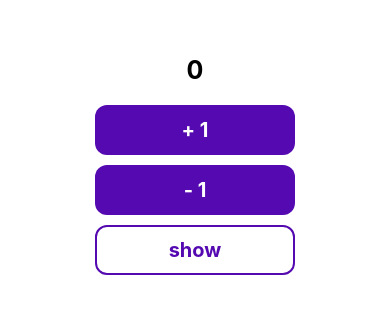
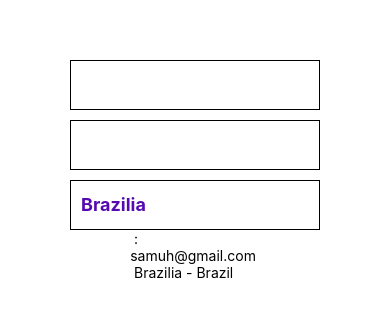
Before and after one commit to samuhmatos/introducaoReactNative, a React Native app: screen / in a window 390 px wide. Shown: the part 257-574 px from the top of the page. Built offline with nearby package versions, Linux system fonts and the light colour scheme.

Commit message:
Fundamentos de React: Atualizando Objetos no Estado

```diff
--- a/App.tsx
+++ b/App.tsx
@@ -5,39 +5,47 @@ import { TextInput } from "./src/components/TextInput";
 import { useState } from "react";
 
 export default function App() {
-  const [count, setCount] = useState<number>(0);
-  const [showCount, setShowCount] = useState(true);
+  const [formValues, setFormValues] = useState({
+    firstName: "",
+    lastName: "",
+    email: "samuh@gmail.com",
+    address: {
+      country: "Brazil",
+      city: "Brazilia",
+    },
+  });
 
-  function increment() {
-    setCount((prevState) => prevState + 1);
-    console.log(count);
+  function updateFirst(text: string) {
+    setFormValues({
+      ...formValues,
+      firstName: text,
+    });
   }
 
-  function decrement() {
-    setCount((prevState) => prevState - 1);
-    console.log(count);
+  function updateLast(text: string) {
+    setFormValues({
+      ...formValues,
+      lastName: text,
+    });
   }
 
-  function toggleCount() {
-    setShowCount((prevState) => !prevState);
-    console.log(showCount);
+  function updateCity(text: string) {
+    setFormValues({
+      ...formValues,
+      address: {
+        ...formValues.address,
+        city: text,
+      },
+    });
   }
 
   return (
     <View style={styles.container}>
-      {showCount && (
-        <Text style={{ fontSize: 25, fontWeight: "bold" }}>{count}</Text>
-      )}
+      <TextInput value={formValues.firstName} onChangeText={updateFirst} />
+      <TextInput value={formValues.lastName} onChangeText={updateLast} />
+      <TextInput value={formValues.address.city} onChangeText={updateCity} />
 
-      <Button title="+ 1" onPress={increment} style={{ marginTop: 20 }} />
-      <Button title="- 1" onPress={decrement} style={{ marginTop: 10 }} />
-
-      <Button
-        title="show"
-        variant="secondary"
-        onPress={toggleCount}
-        style={{ marginTop: 10 }}
-      />
+      <Text>{`${formValues.firstName} ${formValues.lastName}:\n${formValues.email} \n ${formValues.address.city} - ${formValues.address.country}`}</Text>
     </View>
   );
 }
```
